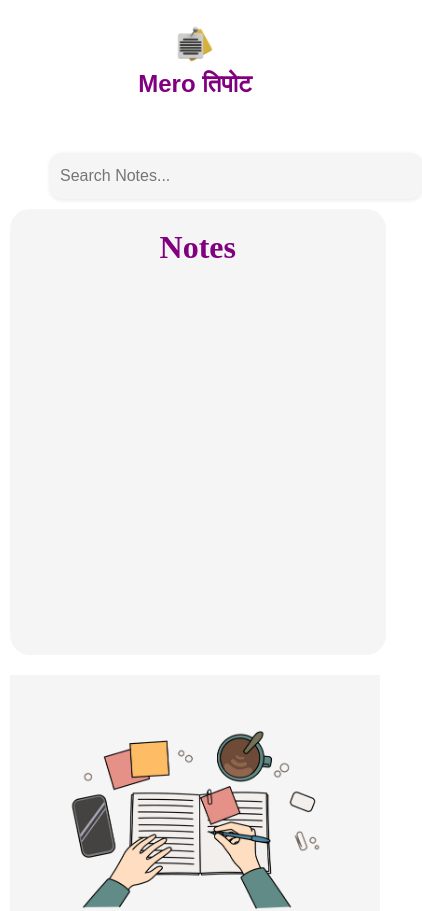
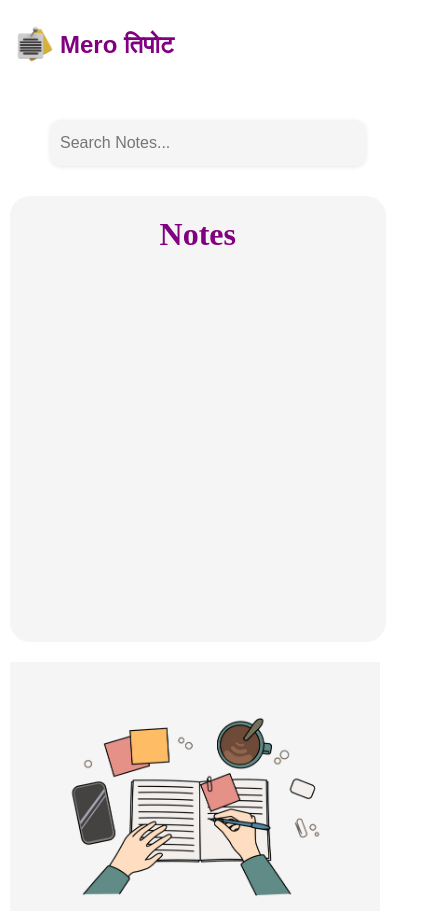
Before and after one commit to PrembahadurKhatri/MEROtipot-desktop, a Next.js app: page / in a window 390 px wide. Shown: the top 911 px of the page, 422 px wide, since content can reach past the window. Built offline with nearby package versions, Linux system fonts and the light colour scheme.

Commit message:
Add mobile responsive media queries to globals.css

```diff
--- a/app/globals.css
+++ b/app/globals.css
@@ -439,9 +439,11 @@
 
   /* Header bigger & centered */
   .first {
-    font-size: 28px;
+    font-size: 40px;
+    font-family:  sans-serif;
+    font-weight: 700;
     margin: 10px 0;
-    flex-direction: column;
+    flex-direction: row;
     align-items: center;
     text-align: center;
     gap: 5px;
@@ -449,7 +451,8 @@
 
   /* Search bar - wider and better style */
   .textai {
-    width: 95%;
+    width: 80%;
+    margin-bottom: 20px;
     font-size: 16px;
     padding: 8px 10px;
     border-radius: 12px;
```
